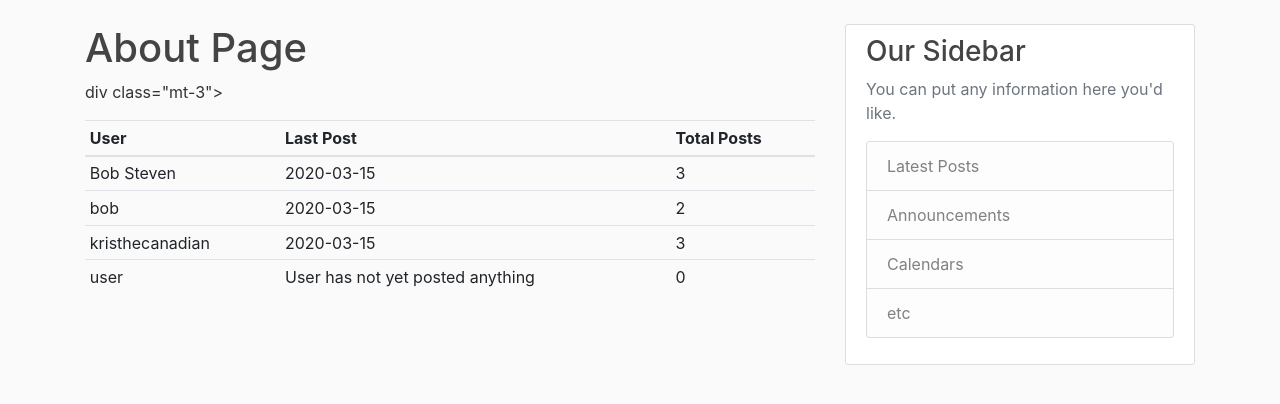
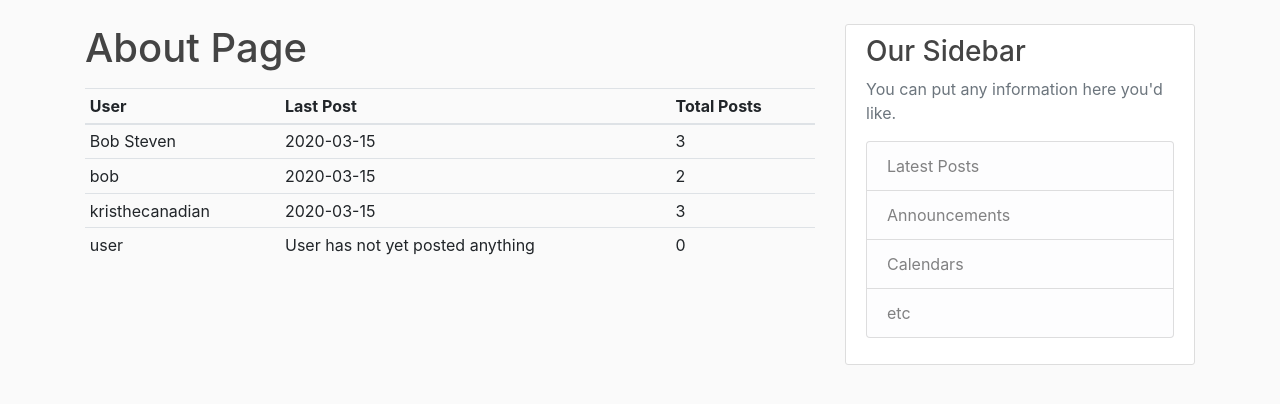
Before and after one commit to KrisTheCanadian/Web-Application-Blog-Project, a Flask app: page /about in a window 1280 px wide. Shown: the part 56-460 px from the top of the page. Run offline with Flask 2, Linux system fonts and the light colour scheme; data comes from the database, SQL or seed files in the repository; both versions use the stored data as it was after the commit; some libraries are stand-ins or nearby versions.

Commit message:
fix typo

```diff
--- a/app/templates/about.html
+++ b/app/templates/about.html
@@ -1,8 +1,7 @@
 {% extends 'base.html' %}
 {% block content %}
     <h1>About Page</h1>
-    div class="mt-3">
-    <div></div>
+    <div class="mt-3"></div>
 
     <div class="mt-3">
         <table class="table table-sm">
```
Also changed, not shown: app/data/site.db.
